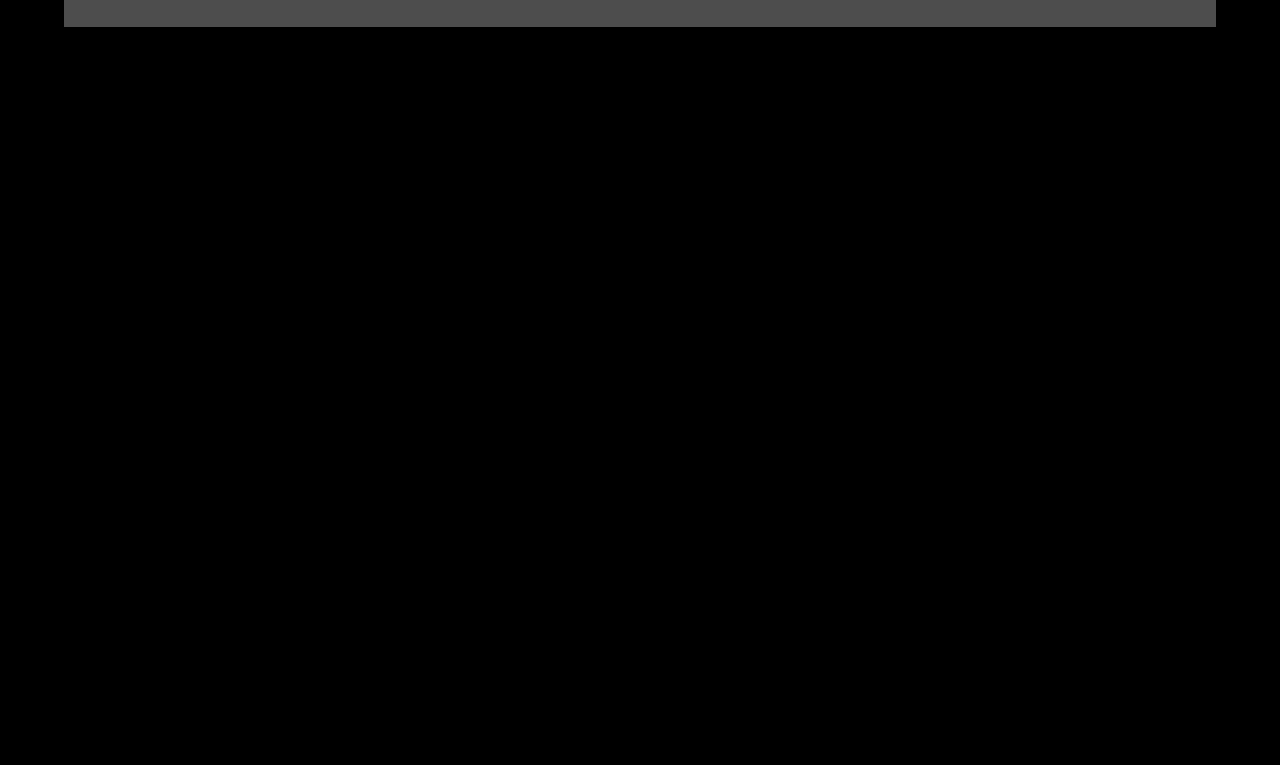
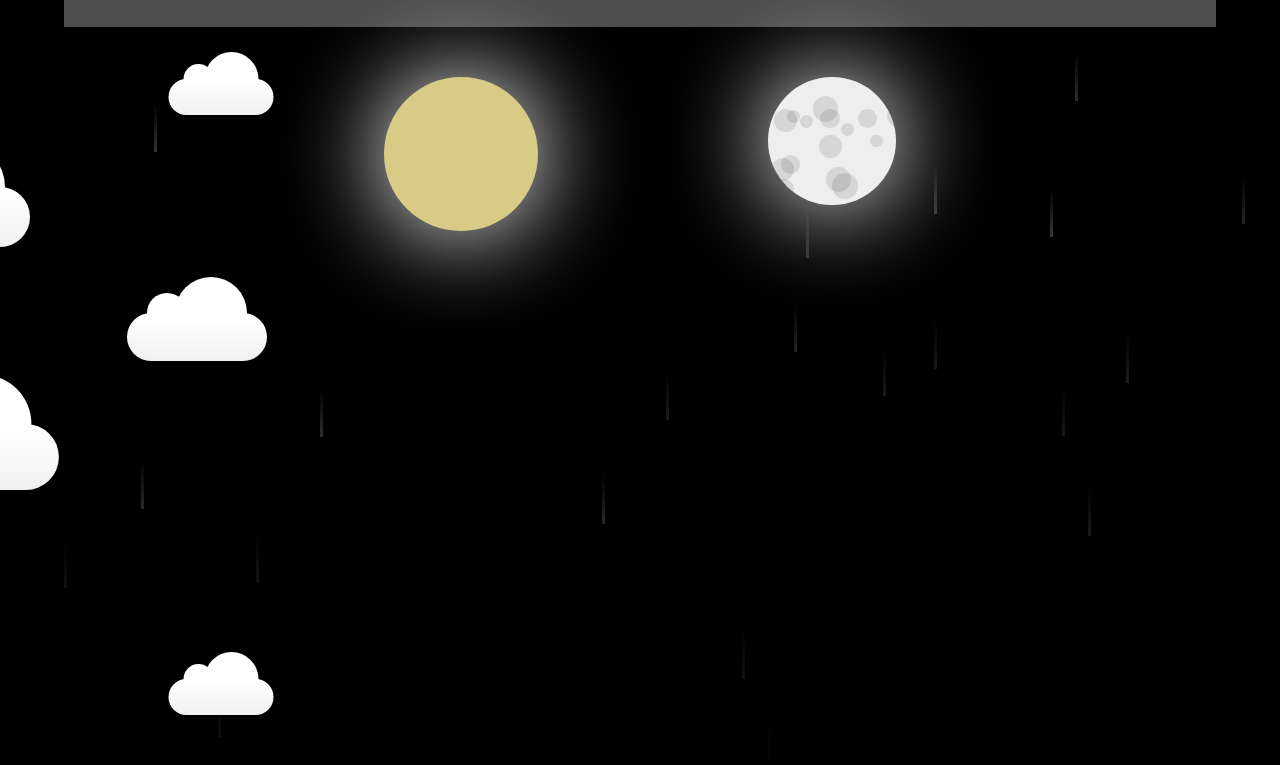
Before and after one commit to probably-not-porter/weathr, a plain HTML site: page index.html in a window 1280 px wide. Shown: the part 83-848 px from the top of the page. Drawn offline with Linux system fonts and the light colour scheme.

Commit message:
refactor + add sun and moon

```diff
--- a/always.js
+++ b/always.js
@@ -23,7 +23,7 @@ form.addEventListener("submit", e => {
       }@2x.png`;
 
       if ((data.weather[0].icon.slice(-1)) == "n"){
-        document.getElementById("time-color").style.backgroundColor = "#444";
+        document.getElementById("time-color").style.backgroundColor = "#222";
       }
       else if ((data.weather[0].icon.slice(-1)) == "d"){
         document.getElementById("time-color").style.backgroundColor = "blue";
--- /dev/null
+++ b/css/bodies.css
@@ -0,0 +1,157 @@
+#sun{
+    width: 12vw;
+    height: 12vw;
+    background-color: rgb(216, 203, 133);
+    position: absolute;
+    border-radius: 20vw;
+    top: 20%;
+    left: 30%;
+    overflow:hidden;
+    box-shadow: 0px 0px 100px 2px white;
+}
+
+#moon{
+    width: 10vw;
+    height: 10vw;
+    background-color: #eee;
+    position: absolute;
+    border-radius: 20vw;
+    top: 20%;
+    right: 30%;
+    overflow:hidden;
+    box-shadow: 0px 0px 100px 2px white;
+}
+.crater{
+    position: absolute;
+}
+#crater1{
+    background-color: rgba(0,0,0,0.1);
+    width: 10%;
+    height: 10%;
+    border-radius: 100px;
+    margin-top:30%;
+    margin-left: 25%;
+}
+#crater2{
+    background-color: rgba(0,0,0,0.1);
+    width: 20%;
+    height: 20%;
+    border-radius: 100px;
+    margin-top:75%;
+    margin-left: 50%;
+}
+#crater3{
+    background-color: rgba(0,0,0,0.1);
+    width: 15%;
+    height: 15%;
+    border-radius: 100px;
+    margin-top:25%;
+    margin-left: 70%;
+}
+#crater4{
+    background-color: rgba(0,0,0,0.1);
+    width: 18%;
+    height: 18%;
+    border-radius: 100px;
+    margin-top:45%;
+    margin-left: 40%;
+}
+#crater5{
+    background-color: rgba(0,0,0,0.1);
+    width: 10%;
+    height: 10%;
+    border-radius: 100px;
+    margin-top:45%;
+    margin-left: 80%;
+}
+#crater6{
+    background-color: rgba(0,0,0,0.1);
+    width: 20%;
+    height: 20%;
+    border-radius: 100px;
+    margin-top:15%;
+    margin-left: 35%;
+}
+#crater7{
+    background-color: rgba(0,0,0,0.1);
+    width: 15%;
+    height: 15%;
+    border-radius: 100px;
+    margin-top:61%;
+    margin-left: 10%;
+}
+#crater8{
+    background-color: rgba(0,0,0,0.1);
+    width: 18%;
+    height: 18%;
+    border-radius: 100px;
+    margin-top:21%;
+    margin-left: 93%;
+}
+
+
+
+#crater9{
+    background-color: rgba(0,0,0,0.1);
+    width: 10%;
+    height: 10%;
+    border-radius: 100px;
+    margin-top:26%;
+    margin-left: 15%;
+}
+#crater10{
+    background-color: rgba(0,0,0,0.1);
+    width: 20%;
+    height: 20%;
+    border-radius: 100px;
+    margin-top:97%;
+    margin-left: 82%;
+}
+#crater11{
+    background-color: rgba(0,0,0,0.1);
+    width: 15%;
+    height: 15%;
+    border-radius: 100px;
+    margin-top:80%;
+    margin-left: 5%;
+}
+#crater12{
+    background-color: rgba(0,0,0,0.1);
+    width: 18%;
+    height: 18%;
+    border-radius: 100px;
+    margin-top:63%;
+    margin-left: 2%;
+}
+#crater13{
+    background-color: rgba(0,0,0,0.1);
+    width: 10%;
+    height: 10%;
+    border-radius: 100px;
+    margin-top:36%;
+    margin-left: 57%;
+}
+#crater14{
+    background-color: rgba(0,0,0,0.1);
+    width: 20%;
+    height: 20%;
+    border-radius: 100px;
+    margin-top:70%;
+    margin-left: 45%;
+}
+#crater15{
+    background-color: rgba(0,0,0,0.1);
+    width: 15%;
+    height: 15%;
+    border-radius: 100px;
+    margin-top:25%;
+    margin-left: 41%;
+}
+#crater16{
+    background-color: rgba(0,0,0,0.1);
+    width: 18%;
+    height: 18%;
+    border-radius: 100px;
+    margin-top:25%;
+    margin-left: 5%;
+}
--- a/style.css
+++ b/css/main.css
@@ -32,10 +32,9 @@ form{
 }
 
 #rain-bg{
-    visibility: hidden;
 }
 #clouds1-bg{
-    visibility: hidden;
+    z-index:2;
 }
 #time-color{
 }
--- a/index.html
+++ b/index.html
@@ -1,9 +1,12 @@
 <!DOCTYPE html>
 <html>
     <head>
-        <link rel="stylesheet" href="style.css">
-        <link rel="stylesheet" href="rain.css">
-        <link rel="stylesheet" href="clouds.css">
+        <link rel="stylesheet" href="css/main.css">
+
+        <link rel="stylesheet" href="css/rain.css">
+        <link rel="stylesheet" href="css/clouds.css">
+
+        <link rel="stylesheet" href="css/bodies.css">
     </head>
     <body>
         <section class="top-banner">
@@ -210,8 +213,29 @@
                 <div class="cloud"></div>
             </div>
         </div>
-        <div class='weather-layer' id='moon'></div>
-        <div class='weather-layer' id='sun'></div>
+        <div class='weather-layer' id='moon-bg'>
+            <div id='moon'>
+                <div class='crater' id='crater1'></div>
+                <div class='crater' id='crater2'></div>
+                <div class='crater' id='crater3'></div>
+                <div class='crater' id='crater4'></div>
+                <div class='crater' id='crater5'></div>
+                <div class='crater' id='crater6'></div>
+                <div class='crater' id='crater7'></div>
+                <div class='crater' id='crater8'></div>
+                <div class='crater' id='crater9'></div>
+                <div class='crater' id='crater10'></div>
+                <div class='crater' id='crater11'></div>
+                <div class='crater' id='crater12'></div>
+                <div class='crater' id='crater13'></div>
+                <div class='crater' id='crater14'></div>
+                <div class='crater' id='crater15'></div>
+                <div class='crater' id='crater16'></div>
+            </div>
+        </div>
+        <div class='weather-layer' id='sun-bg'>
+            <div id='sun'></div>
+        </div>
 
         <script src="always.js"></script>
     </body>
```
Also changed, not shown: css/clouds.css (renamed from clouds.css), css/rain.css (renamed from rain.css).
